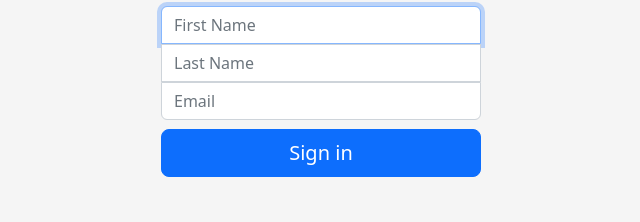
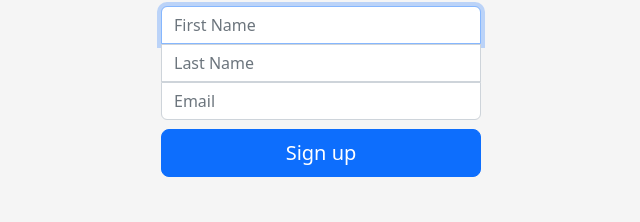
Before and after one commit to Aleksey-Mazur/Newsletter-Signup, a website: page signup.html in a window 1280 px wide. Shown: the part 354-576 px from the top of the page, 319-959 px from the left. Drawn offline with nearby package versions, Linux system fonts and the light colour scheme.

Commit message:
fix markup error

```diff
--- a/signup.html
+++ b/signup.html
@@ -42,7 +42,7 @@
         />
 
         <button class="w-100 btn btn-lg btn-primary" type="submit">
-          Sign in
+          Sign up
         </button>
         <p class="mt-5 mb-3 text-muted">&copy; Aleksey Mazur 2022</p>
       </form>
```
